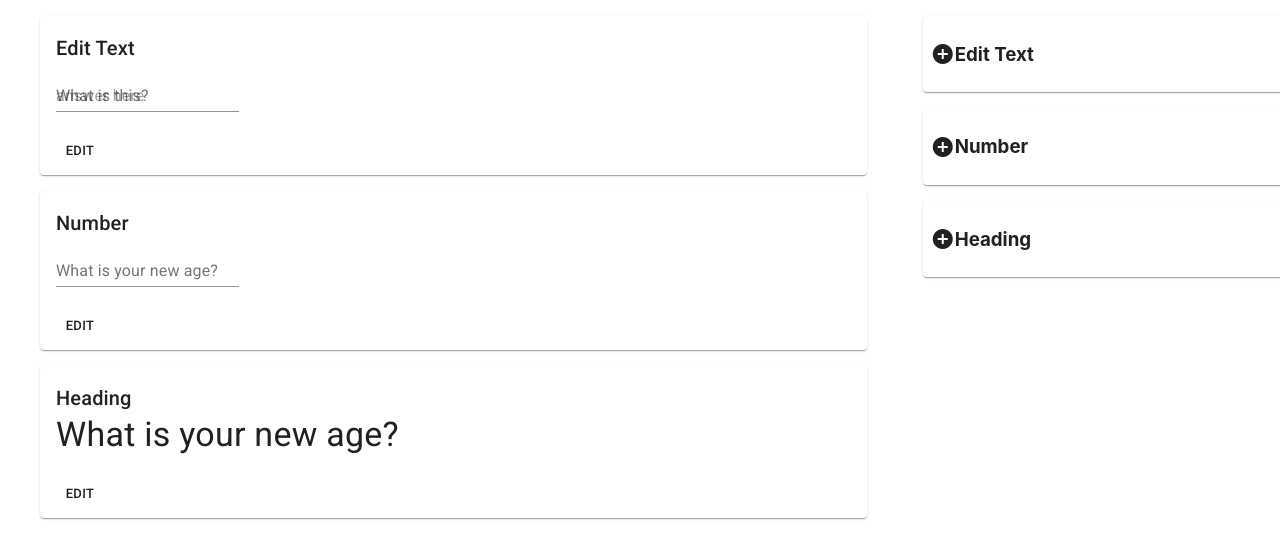
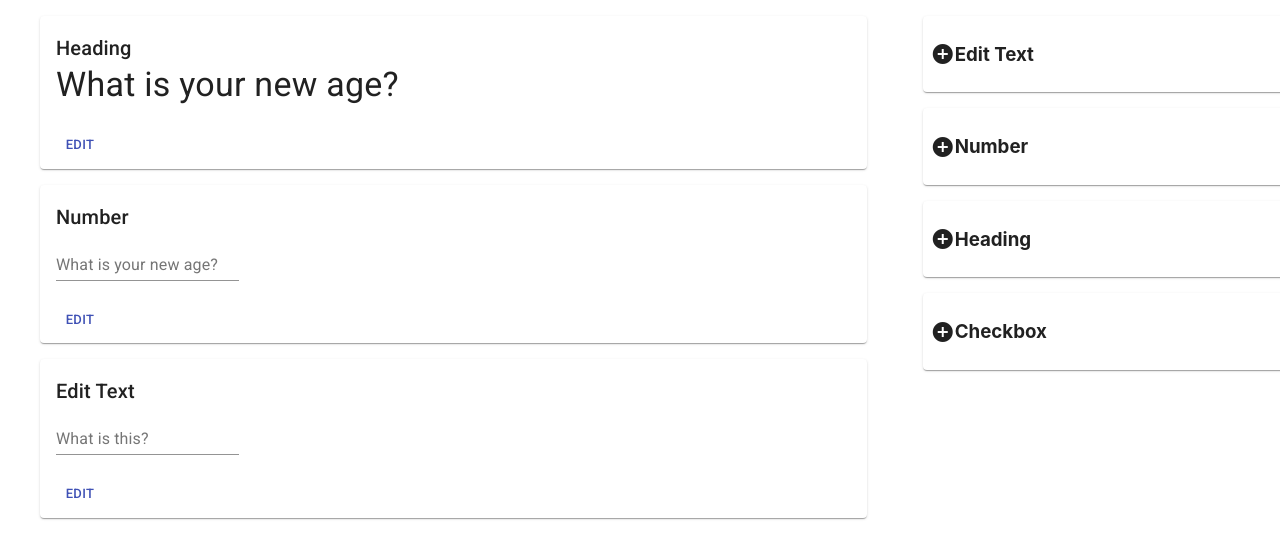
Before and after one commit to tanmayv/react-form-builder, a React (Create React App) app: page / in a window 1280 px wide. Shown: the top 558 px of the page. Built offline with nearby package versions, Linux system fonts and the light colour scheme.

Commit message:
drag and drop for blocks and block-tool

```diff
--- a/src/App.tsx
+++ b/src/App.tsx
@@ -4,6 +4,7 @@ import React from 'react';
 import './App.css';
 import FormBuilder from './core/FormBuilder';
 import { BuilderProps } from './core/types/BuilderProps';
+import Checkbox from './custom-component/Checkbox';
 import EditTextComponent from './custom-component/EditTextComponent';
 import HeadingComponent from './custom-component/HeadingComponent';
 import NumberComponent from './custom-component/NumberComponent';
@@ -25,21 +26,29 @@ function App() {
         handler: HeadingComponent,
         title: 'Heading',
         iconClass: 'add_circle'
+      },
+      checkbox: {
+        handler: Checkbox,
+        title: 'Checkbox',
+        iconClass: 'add_circle'
       }
     },
     data: {
       blocks: [
         {
+          key: '1',
           type: 'text',
           data : {
             heading: 'Main Heading'
           }
         },
         {
+          key: '2',
           type: 'number',
           data : JSON.parse('{"value":"","label":"What is your new age?","name":"age-question"}')
         },
         {
+          key: '3',
           type: 'heading',
           data : JSON.parse('{"label":"What is your new age?"}')
         }
--- /dev/null
+++ b/src/core/BlockTool.tsx
@@ -0,0 +1,15 @@
+import { Grid, Icon, Paper } from '@material-ui/core';
+import React from 'react';
+import { useDrag } from 'react-dnd';
+
+const BlockTool: React.FC<any> = ({idx, config}) => {
+  const [{ isDragging }, drag] = useDrag({
+    item: { type: 'block-type', config },
+    collect: (monitor: any) => ({
+      isDragging: monitor.isDragging(),
+    }),
+  });
+  return <div ref={drag}><Paper style={{margin: '16px', padding: '8px'}} key={idx}><Grid container alignItems={'center'}><Icon>{config.iconClass}</Icon><h3>{config.title}</h3></Grid></Paper></div>;
+}
+
+export default BlockTool;
--- a/src/core/FormBuilder.tsx
+++ b/src/core/FormBuilder.tsx
@@ -1,31 +1,64 @@
-import React from 'react';
+import React, { useCallback, useEffect, useState } from 'react';
 import Grid from '@material-ui/core/Grid';
 import Paper from '@material-ui/core/Paper';
 import Icon from '@material-ui/core/Icon';
+import { DndProvider, useDrag } from 'react-dnd'
+import { HTML5Backend } from 'react-dnd-html5-backend'
 
 import { BuilderProps } from './types/BuilderProps';
 import { BuilderBlock } from './types/BuilderBlock';
 import BlockConfigurator from './blockconfig/BlockConfigurator';
+import SortingList, { ExternalListItem } from './darg-drop/SortingList';
+import BlockTool from './BlockTool';
 
-class FormBuilder extends React.Component<BuilderProps, any> {
+const FormBuilder: React.FC<BuilderProps> = (props) => {
 
-    render() {
-        const blockRenderedViewContainer = this.props.data.blocks.map((block, idx: number) => {
-            const blockComponent = this.props.registry[block.type].handler;
-            const { iconClass, title } = this.props.registry[block.type];
-            return (<BlockConfigurator key={idx} title={title} iconClass={iconClass} block={blockComponent} data={block.data}></BlockConfigurator>)
+    const [blocks, setBlocks ] = useState(props.data.blocks);
+    useEffect(() => {
+        setTimeout(() => {
+            const newBlocks = [...blocks].reverse();
+            setBlocks(newBlocks);
+        }, 1000);
+    }, []);
+    const reorderItems = useCallback((fromIndex, toIndex) => {
+        const newBlocks = [...blocks];
+        const removedBlock = newBlocks.splice(fromIndex, 1);
+        newBlocks.splice(toIndex, 0, ...removedBlock);
+        setBlocks(newBlocks);
+    }, [blocks]);
+    const blockList = blocks.map((block, idx: number) => {
+        const blockComponent = props.registry[block.type].handler;
+        const { iconClass, title } = props.registry[block.type];
+        return {
+            key: block.key,
+            item: <BlockConfigurator key={block.key} title={title} iconClass={iconClass} block={blockComponent} data={block.data}></BlockConfigurator>
+        }
+    });
+    const blockToolViewContainer = Object.keys(props.registry).map((key, idx) => {
+        const config = props.registry[key];
+        const item = <Paper style={{margin: '16px', padding: '8px'}} key={idx}><Grid container alignItems={'center'}><Icon>{config.iconClass}</Icon><h3>{config.title}</h3></Grid></Paper>;
+        return (<ExternalListItem item={item} config={key} key={key}></ExternalListItem>)
+    });
+    const newBlockAdded = (item: any, index: number) => {
+
+        setBlocks((blocks) => {
+            const newBlocks = [...blocks];
+            newBlocks.splice(index, 0, {
+                key: (blocks.length + 1),
+                type: item.config,
+                data: {}
+            });
+            return newBlocks;
         });
-        const blockToolViewContainer = Object.keys(this.props.registry).map((key, idx) => {
-            const config = this.props.registry[key];
-            return (<Paper style={{margin: '16px', padding: '8px'}} key={idx}><Grid container alignItems={'center'}><Icon>{config.iconClass}</Icon><h3>{config.title}</h3></Grid></Paper>)
-        });
-        return (
+    };
+    return (
+        <DndProvider backend={HTML5Backend}>
             <Grid container spacing={3}>
-                <Grid item xs={8}>{blockRenderedViewContainer}</Grid>
+                <Grid item xs={8}><SortingList reorderItems={reorderItems} items={blockList} externalItemDropped={newBlockAdded}></SortingList></Grid>
                 <Grid item xs={4}>{blockToolViewContainer}</Grid>
             </Grid>
-        );
-    }
+        </DndProvider>
+    );
 }
 
 export default FormBuilder;
--- a/src/core/blockconfig/BlockConfigurator.tsx
+++ b/src/core/blockconfig/BlockConfigurator.tsx
@@ -1,5 +1,5 @@
 import { Button, Card, CardActions, CardContent, CardHeader, Typography } from '@material-ui/core';
-import React, { useState } from 'react';
+import React, { useCallback, useRef, useState } from 'react';
 import BlockConfiguration from './BlockConfiguration';
 import { PropertyType } from './PropertyType';
 
@@ -11,8 +11,7 @@ const BlockConfigurator: React.FC<any> = (props: any) => {
   const [formData, setFormData] = useState<any>(defaultForm);
   const [properties, setProperties] = useState(props.data);
   const [editConfig, setEditConfig] = useState(false);
-  const configApi = {
-    createProperty : (type: PropertyType ,name: string, defaultValue: any) => {
+  const createPropertyCb = useCallback((type: PropertyType ,name: string, defaultValue: any) => {
     setProperties((oldProperties: any) => {
       const newProperties: any =  {};
       newProperties[name] = defaultValue;
@@ -23,7 +22,10 @@ const BlockConfigurator: React.FC<any> = (props: any) => {
       newFormData[name] = type;
       return newFormData;
     });
-    }
+  }, [ properties, formData ]);
+
+  const configApi = {
+    createProperty : createPropertyCb
   }
 
   const blockProps = {
@@ -49,9 +51,10 @@ const BlockConfigurator: React.FC<any> = (props: any) => {
           <Typography variant='h6'>{props.title || 'hello'}</Typography>
           {!editConfig && <Block {...blockProps}></Block>}
           {editConfig && <BlockConfiguration {...blockProps} formData={formData}></BlockConfiguration>}
+          {editConfig && <code>Raw Data: <br/>{JSON.stringify(properties)}</code>}
         </CardContent>
         <CardActions>
-        <Button size="small" onClick={toggleEditConfig}>{editConfig ? 'Apply' : 'Edit'}</Button>
+          <Button size="small" color="primary" onClick={toggleEditConfig}>{editConfig ? 'Apply' : 'Edit'}</Button>
         </CardActions>
       </Card>
   );
--- a/src/core/blockconfig/PropertyType.ts
+++ b/src/core/blockconfig/PropertyType.ts
@@ -2,5 +2,6 @@ export enum PropertyType {
   STRING = 'text',
   NUMBER = 'number',
   STRING_OPTIONS = 'string-options',
-  STRING_ARRAY = 'string-array'
+  STRING_ARRAY = 'string-array',
+  BOOLEAN = 'boolean'
 }
--- /dev/null
+++ b/src/core/darg-drop/SortingList.tsx
@@ -0,0 +1,82 @@
+import React, { useRef, useState } from 'react';
+import { DropTargetMonitor, useDrag, useDrop, XYCoord } from 'react-dnd';
+
+enum ItemTypes {
+  SORT_LIST_ITEM = 'sort-list-item',
+  EXTERNAL_LIST_ITEM = 'new-list-item'
+}
+
+const SortingList: React.FC<any> = ({items, reorderItems, placeholder, externalItemDropped}) => {
+  const [ placeHolderIndex, setPlaceholderIndex ] = useState(-1);
+  const placeHolderItem = {
+    key: 'placeholder',
+    item: !!placeholder ? placeholder : <div style={{height: '100px'}}></div>
+  }
+  const itemsWithPlaceholder = placeHolderIndex > -1? items.slice(0, placeHolderIndex).concat(placeHolderItem).concat(items.slice(placeHolderIndex)) : items;
+  const [, drop] = useDrop({
+    accept: ItemTypes.EXTERNAL_LIST_ITEM,
+    drop(item, monitor) {
+      externalItemDropped(item, placeHolderIndex);
+      setPlaceholderIndex(-1);
+    }
+  });
+  return (
+    <div ref={drop}>
+      {itemsWithPlaceholder.map((item: any, index: Number) => <ListItem key={item.key} index={index} item={item.item} reorderItems={reorderItems} setPlaceholderIndex={setPlaceholderIndex}></ListItem>)}
+    </div>
+  );
+};
+
+
+const ExternalListItem: React.FC<any> = ({item, id, config}) => {
+  const [, drag] = useDrag({
+    item: { type: ItemTypes.EXTERNAL_LIST_ITEM, config },
+  });
+  return <div ref={drag}>{item}</div>;
+}
+
+const ListItem: React.FC<any> = ({index, reorderItems, item, setPlaceholderIndex}) => {
+  const ref = useRef<HTMLDivElement>(null);
+  const hoverDeadZone = 50;
+  const [{ isDragging }, drag] = useDrag({
+    item: { type: ItemTypes.SORT_LIST_ITEM, index },
+    collect: (monitor: any) => ({
+      isDragging: monitor.isDragging(),
+    }),
+  });
+
+  const [, drop] = useDrop({
+    accept: [ItemTypes.SORT_LIST_ITEM, ItemTypes.EXTERNAL_LIST_ITEM],
+    hover(item: any, monitor: DropTargetMonitor) {
+      if (!ref.current) {
+        return
+      }
+
+      const dragIndex = item.index;
+      const hoverIndex = index;
+      const hoverBoundingRect = ref.current?.getBoundingClientRect()
+      const hoverMiddleY = (hoverBoundingRect.bottom - hoverBoundingRect.top) / 2
+      const clientOffset = monitor.getClientOffset()
+      const hoverClientY = (clientOffset as XYCoord).y - hoverBoundingRect.top
+
+      if (item.type === ItemTypes.EXTERNAL_LIST_ITEM) {
+        if (hoverClientY > hoverDeadZone && hoverClientY < hoverBoundingRect.bottom - hoverDeadZone) {
+          setPlaceholderIndex(hoverIndex);
+        }
+      } else {
+        if (dragIndex === hoverIndex) { return; }
+        if (dragIndex < hoverIndex && hoverClientY < hoverMiddleY) { return; }
+        if (dragIndex > hoverIndex && hoverClientY > hoverMiddleY) { return; }
+
+        reorderItems(dragIndex, hoverIndex)
+        item.index = hoverIndex
+      }
+    },
+  });
+  const opacity = isDragging ? 0 : 1
+  drag(drop(ref));
+  return <div style={{opacity}}ref={ref}>{item}</div>
+};
+
+export { ExternalListItem };
+export default SortingList;
--- /dev/null
+++ b/src/core/types/BlockData.ts
@@ -0,0 +1,5 @@
+export interface BlockData {
+  key: string;
+  type: string;
+  data: any;
+}
--- a/src/core/types/FormData.ts
+++ b/src/core/types/FormData.ts
@@ -1,3 +1,5 @@
+import { BlockData } from "./BlockData";
+
 export interface FormData {
-  blocks: {type: string, data:any}[]
+  blocks: any[]
 }
--- /dev/null
+++ b/src/custom-component/Checkbox.tsx
@@ -0,0 +1,29 @@
+import { Checkbox, FormControlLabel } from '@material-ui/core';
+import React, { useEffect } from 'react';
+import { PropertyType } from '../core/blockconfig/PropertyType';
+
+const CheckboxComponent: React.FC<any> = ({configApi, properties, change}) => {
+  useEffect(() => {
+    configApi.createProperty(PropertyType.STRING, 'label', 'What is this?');
+    configApi.createProperty(PropertyType.STRING_ARRAY, 'options', ['Yes', 'No']);
+    configApi.createProperty(PropertyType.STRING_ARRAY, 'selected', []);
+  }, []);
+  const selectedSet = new Set(properties.selected || []);
+  const onChange = ((option: string) => {
+    selectedSet.has(option) ? selectedSet.delete(option): selectedSet.add(option);
+    change({selected : Array.from(selectedSet)});
+  });
+  return (properties.options || []).map((option:string, idx: number) =>
+    <FormControlLabel
+      key={idx}
+      control={<Checkbox
+        checked={selectedSet.has(option)}
+        onChange={(event) => onChange(option)}
+        name={option}
+        color="primary"/>}
+      label={option}
+    />
+  )
+}
+
+export default CheckboxComponent;
--- a/src/custom-component/EditTextComponent.tsx
+++ b/src/custom-component/EditTextComponent.tsx
@@ -8,6 +8,7 @@ const EditTextComponent: React.FC<any> = (props: any) => {
     const configApi = props.configApi;
     configApi.createProperty(PropertyType.STRING, 'answer', '');
     configApi.createProperty(PropertyType.STRING, 'label', 'What is this?');
+    configApi.createProperty(PropertyType.BOOLEAN, 'required', false);
   }, []);
   const data = props.properties;
   return (
--- a/src/custom-component/NumberComponent.tsx
+++ b/src/custom-component/NumberComponent.tsx
@@ -1,10 +1,10 @@
-import React, { useEffect } from 'react';
+import React, { useEffect, useLayoutEffect } from 'react';
 import TextField from '@material-ui/core/TextField';
 
 import { PropertyType } from '../core/blockconfig/PropertyType';
 
 const NumberComponent: React.FC<any> = (props: any) => {
-  useEffect(() => {
+  useLayoutEffect(() => {
     const configApi = props.configApi;
     configApi.createProperty(PropertyType.STRING, 'value', '');
     configApi.createProperty(PropertyType.STRING, 'label', 'What is your age?');
@@ -13,7 +13,7 @@ const NumberComponent: React.FC<any> = (props: any) => {
   const data = props.properties;
   return (
     <div>
-      <TextField label={data.label} type='number' placeholder='answer here' value={data.value} onChange={(event) => props.change({value : event.target.value})}/>
+      <TextField label={data.label} type='number' placeholder='answer here' value={data.value || ''} onChange={(event) => props.change({value : event.target.value})}/>
     </div>
   );
 };
```
Also changed, not shown: src/core/blockconfig/BlockConfiguration.tsx (+25 -27 lines), 1 other file (tests, documents, lock files or other folders). Lines whose indentation alone changed are shown as unchanged.
